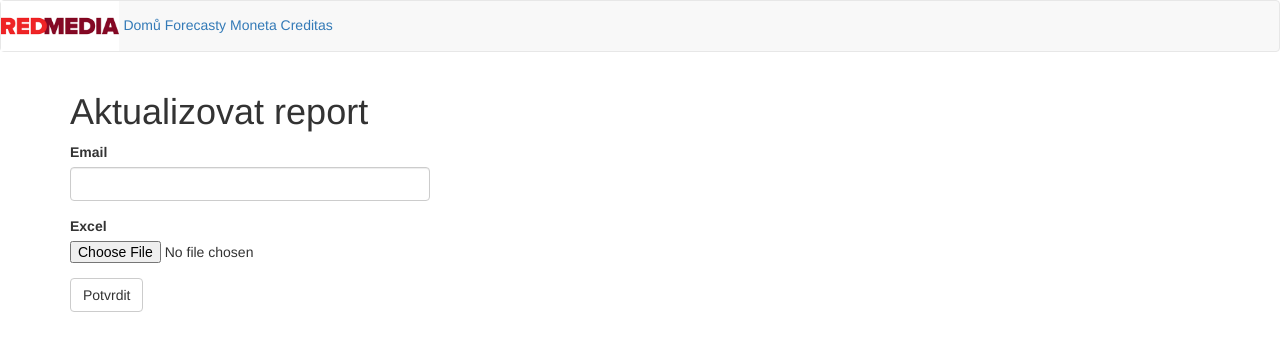
After one commit to dhorava/kiosek, a Flask app: page /moneta in a window 1280 px wide. The commit adds this page. Shown: the top 351 px of the page. Run offline with Flask 2, Linux system fonts and the light colour scheme; some libraries are stand-ins or nearby versions.

Commit message:
spousta změn

```diff
--- a/app/routes.py
+++ b/app/routes.py
@@ -1,6 +1,12 @@
-from flask import render_template, flash, redirect, url_for
+import os
+
+from flask import render_template, request, flash, redirect, url_for
+from werkzeug.utils import secure_filename
+from azure.storage.blob import BlockBlobService
+
 from app import app
 from app.form import ForecastsForm
+from app.upload_form import MonetaForm
 from app.databricks import DatabricksAPI
 
 @app.route('/')
@@ -8,6 +14,7 @@ from app.databricks import DatabricksAPI
 def index():
     user = {'username': 'krabe'}
     return render_template('index.html', title='Home', user=user)
+
 
 @app.route('/forecasty', methods=['GET', 'POST'])
 def forecasty():
@@ -27,6 +34,43 @@ def forecasty():
     return render_template('forecasty.html', title='Zaslat forecasty na email', form=form)
 
 
+@app.route('/moneta', methods=['GET', 'POST'])
+def moneta():
+
+    form = MonetaForm()
+    db_api = DatabricksAPI()
+
+    if form.validate_on_submit():
+        file = request.files['file']
+
+        if 'file' not in request.files:
+            flash('Nebyl vybrán soubor!')
+            return redirect(request.url)
+
+        if file and allowed_file(file.filename):
+            filename = secure_filename(file.filename)
+            file.save(os.path.join(app.config['UPLOAD_FOLDER'], filename))
+
+            account = "redmediadwh"   # Azure account name
+            key = "ePYDdZb74+ZxX1Ij/Ue+nMyMGQePX8fXVyxsllcR3OtEoYneLmnzjAOQC4sxonFCtLhDT3VyCZ9mDhxSQ7aWzw=="      # Azure Storage account access key
+            container = "clients" # Container name
+
+            blob_service = BlockBlobService(account_name=account, account_key=key)
+            blob_service.create_blob_from_stream(container, "moneta/"+filename, file)
+
+            flash('Report je právě aktualizován, informace o dokončení ti přijde na {}'.format(form.email.data))
+            return redirect(url_for('moneta'))
+
+        return redirect(url_for('moneta'))
+
+    return render_template('reporty.html', title='Aktualizovat Moneta report', form=form)
+
+
 @app.route('/google10de6de442947866.html')
 def googlewebmastertools():
     return render_template('google10de6de442947866.html')
+
+
+def allowed_file(filename):
+    return '.' in filename and \
+           filename.rsplit('.', 1)[1].lower() in app.config['ALLOWED_EXTENSIONS']
--- a/app/templates/base.html
+++ b/app/templates/base.html
@@ -6,8 +6,11 @@
 
 {% block navbar %}
     <nav class="navbar navbar-default">
+        <img src="static\img\redmedia-logo-cele.png" height="50" />
         <a href = "{{ url_for('index') }}">Domů</a>
         <a href = "{{ url_for('forecasty') }}">Forecasty</a>
+        <a href = "{{ url_for('moneta') }}">Moneta</a>
+        <a href = "{{ url_for('creditas') }}">Creditas</a>
     </nav>
 {% endblock %}
 
--- /dev/null
+++ b/app/templates/reporty.html
@@ -0,0 +1,13 @@
+{% extends "base.html" %}
+{% import 'bootstrap/wtf.html' as wtf %}
+
+{% block app_content %}
+    <h1>Aktualizovat report</h1>
+    <div class="row">
+        <div class="col-md-4">
+          <form method="POST" enctype="multipart/form-data">
+            {{ wtf.quick_form(form) }}
+          </form>
+        </div>
+    </div>
+{% endblock %}
--- /dev/null
+++ b/app/upload_form.py
@@ -0,0 +1,9 @@
+from flask_wtf import FlaskForm
+from flask_wtf.file import FileField, FileRequired
+from wtforms import StringField, PasswordField, BooleanField, SubmitField
+from wtforms.validators import DataRequired
+
+class MonetaForm(FlaskForm):
+    email = StringField('Email', validators=[DataRequired()])
+    file = FileField('Excel', validators=[FileRequired()])
+    submit = SubmitField('Potvrdit')
--- a/config.py
+++ b/config.py
@@ -3,3 +3,5 @@ import os
 class Config(object):
     SECRET_KEY = os.environ.get('SECRET_KEY') or 'you-will-never-guess'
     DB_API_KEY = os.environ.get('DB_API_KEY') or 'dapi76a91a2c9fc7bc4c99f2d4e24d7bd18e'
+    UPLOAD_FOLDER = '/static/uploads'
+    ALLOWED_EXTENSIONS = {'txt', 'pdf', 'png', 'jpg', 'jpeg', 'gif', 'csv', 'xlsx'}
--- a/requirements.txt
+++ b/requirements.txt
@@ -3,3 +3,6 @@ Flask-WTF==0.14.3
 WTForms==2.2.1
 Flask-Bootstrap==3.3.7.1
 requests
+azure-storage==0.31.0
+azure-common==1.1.3
+azure-nspkg==1.0.0
```
Also changed, not shown: app/__init__.py (+6 -1 lines), app/static/uploads/anus.jpg (added), application.py (line endings or trailing spaces), 2 other files.
